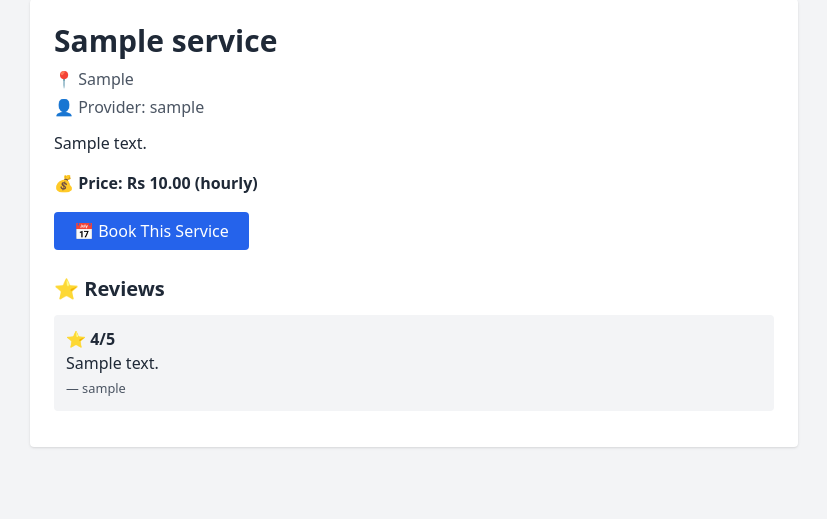
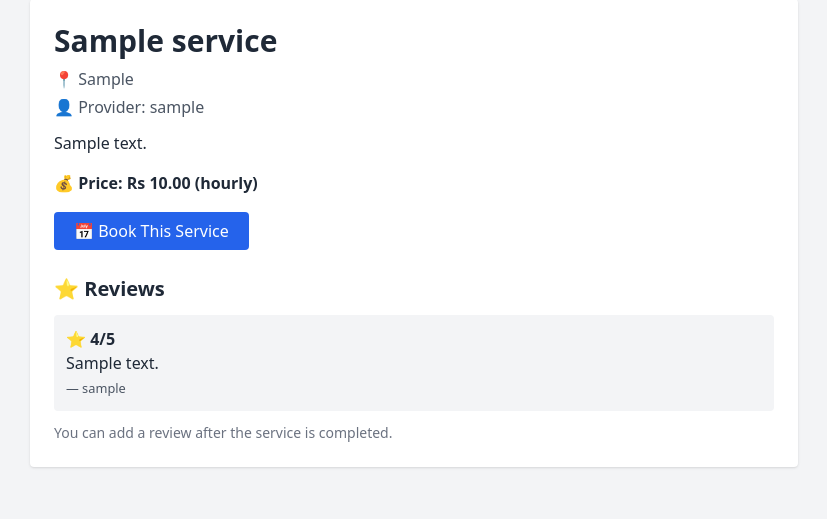
Before and after one commit to dhakalsameer/djagno_local_services, a Django app: page /services/1/ in a window 1280 px wide. Shown: the part 113-632 px from the top of the page, without its empty margins (226-1053 px from the left). Run offline with Django 5.2, Linux system fonts and the light colour scheme; a user stored in the database is signed in; tables that the repository leaves empty hold one stand-in row (values such as "Sample post"); grey boxes marked "Sample" are stand-in pictures; some libraries are stand-ins or nearby versions.

Commit message:
improving the UI of add review section.

```diff
--- a/templates/services/detail.html
+++ b/templates/services/detail.html
@@ -49,6 +49,11 @@
   ✍️ Add Review
 </a>
 {% endif %}
+{% if user.is_authenticated and user.profile.role == 'customer' and not can_review %}
+<p class="text-sm text-gray-500 mt-3">
+  You can add a review after the service is completed.
+</p>
+{% endif %}
 
 </div>
 
```
